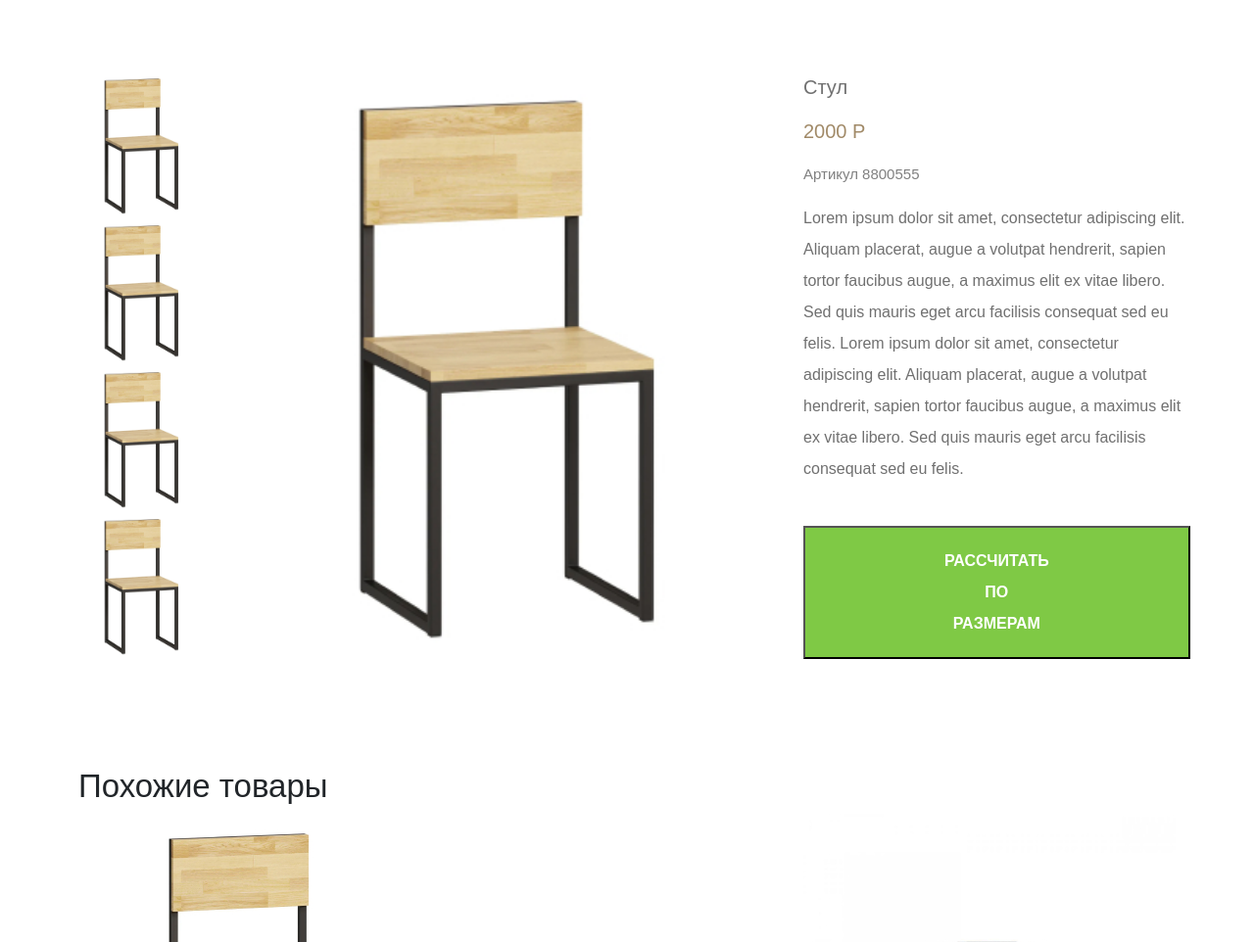
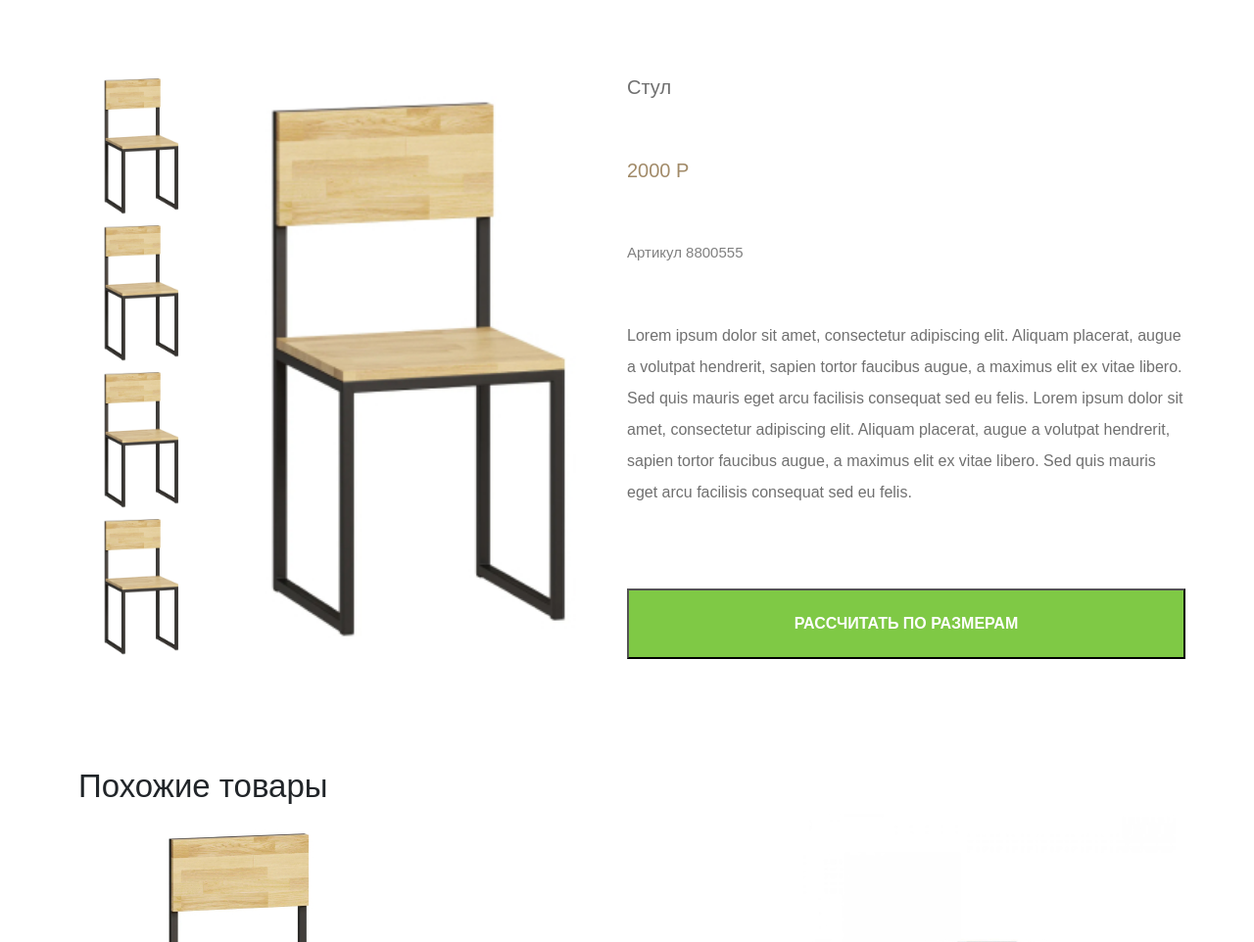
Before and after one commit to kachankapusty/lime, a plain HTML site: page product.html in a window 1280 px wide. Shown: the part 138-1100 px from the top of the page at 98% size. Drawn offline with nearby package versions, Linux system fonts and the light colour scheme; files whose address does not match are found by name.

Commit message:
FINAL: responsive product block

```diff
--- a/assets/css/style.css
+++ b/assets/css/style.css
@@ -305,7 +305,9 @@ nav {
 }
 
 .size-cash-button {
-    padding: 18px 142px;
+    padding-top: 18px;
+    padding-bottom: 18px;
+    width: 100%;
     color: var(--white);
     background-color: var(--herbal);
     font-weight: 700;
@@ -318,12 +320,13 @@ nav {
 
 }
 .product-photo-big {
+    flex-basis: 80%;
 }
 
 .product-photo-image-big {
-    width: 600px;
     height: 600px;
     object-fit: cover;
+    width: 100%;
 }
 
 .product-photo-image-small {
@@ -334,8 +337,8 @@ nav {
     height: 100%;
     display: flex;
     flex-direction: column;
-    justify-content: space-between
-
+    justify-content: space-between;
+    flex-basis: 50%;
 }
 
 .product-article {
@@ -346,11 +349,13 @@ nav {
 .about-product {
     display: flex;
     height: 600px;
+    flex-basis: 100%;
 }
 
 .product-photo {
     display: flex;
     height: 100%;
+    flex-basis: 50%;
 }
 
 .product-photo-list {
@@ -776,9 +781,11 @@ button.feedback-form-item {
     .catalog-item {
         width: 320px;
     }
+
     .product-photo-image-big {
-            width: 320px;
-            height: 320px;
-            margin-left: -8px;
+        width: 320px;
+        height: 320px;
+        margin-left: -8px;
 
+    }
 }
```
